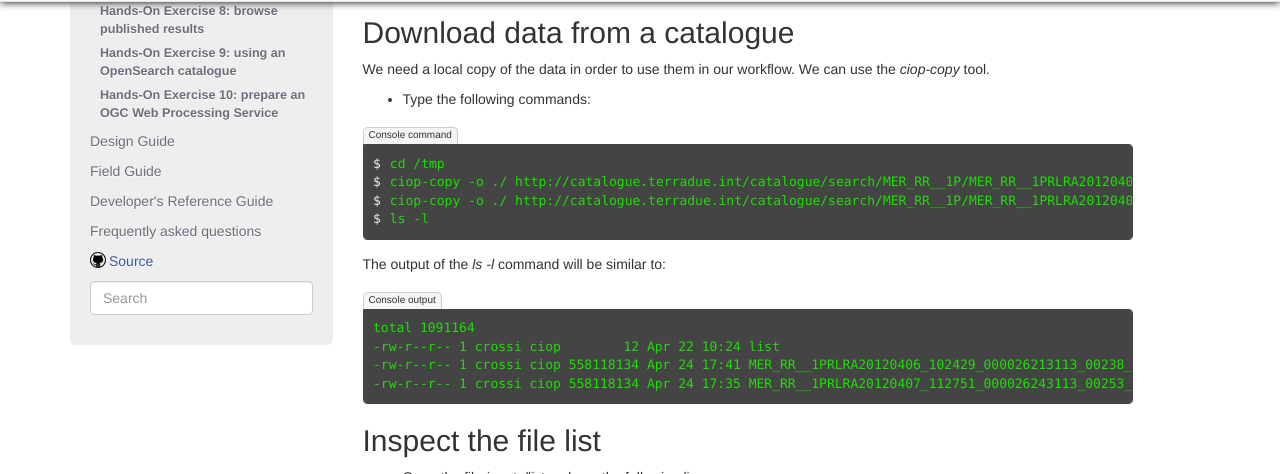
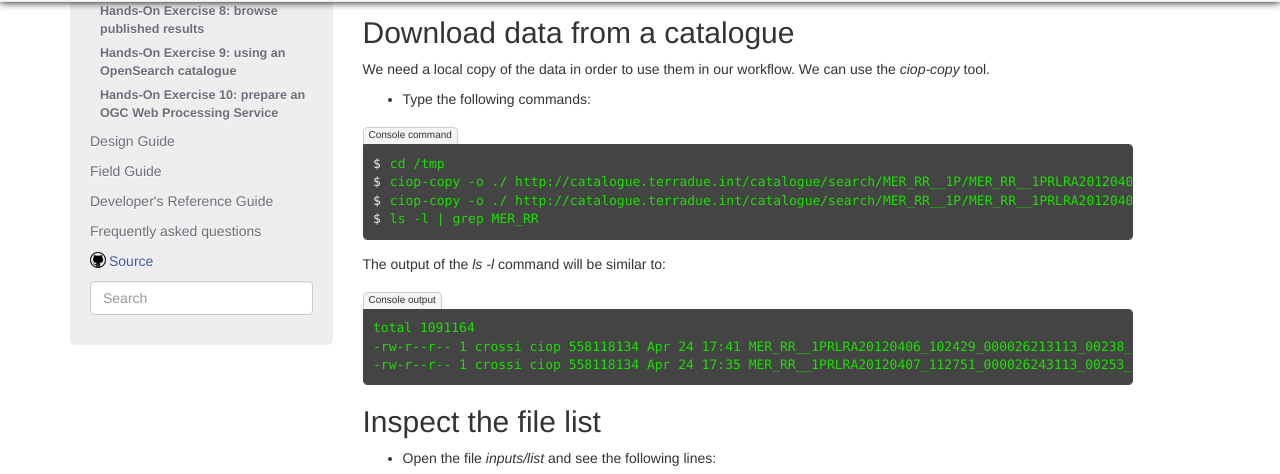
Before and after one commit to Terradue/doc-developer-sandbox, a Sphinx documentation site: the page built from source/developer/stagedata.rst, in a window 1280 px wide and 900 px high, scrolled down 585 px, cut to the strip 49-523 px from the top of the window. Built offline with Sphinx 7.4.7, drawn with Linux system fonts in a browser that asks for light colours; pages that are not in the unit, such as notebooks, are missing from menus.

Commit message:
Fixed typo

```diff
--- a/source/developer/stagedata.rst
+++ b/source/developer/stagedata.rst
@@ -44,14 +44,13 @@ We need a local copy of the data in order to use them in our workflow. We can us
   cd /tmp
   ciop-copy -o ./ http://catalogue.terradue.int/catalogue/search/MER_RR__1P/MER_RR__1PRLRA20120407_112751_000026243113_00253_52853_0364.N1/rdf
   ciop-copy -o ./ http://catalogue.terradue.int/catalogue/search/MER_RR__1P/MER_RR__1PRLRA20120406_102429_000026213113_00238_52838_0211.N1/rdf
-  ls -l
+  ls -l | grep MER_RR
 
 The output of the *ls -l* command will be similar to:
 
 .. code-block:: console-output
 
  total 1091164
- -rw-r--r-- 1 crossi ciop        12 Apr 22 10:24 list
  -rw-r--r-- 1 crossi ciop 558118134 Apr 24 17:41 MER_RR__1PRLRA20120406_102429_000026213113_00238_52838_0211.N1
  -rw-r--r-- 1 crossi ciop 558118134 Apr 24 17:35 MER_RR__1PRLRA20120407_112751_000026243113_00253_52853_0364.N1
 
```
